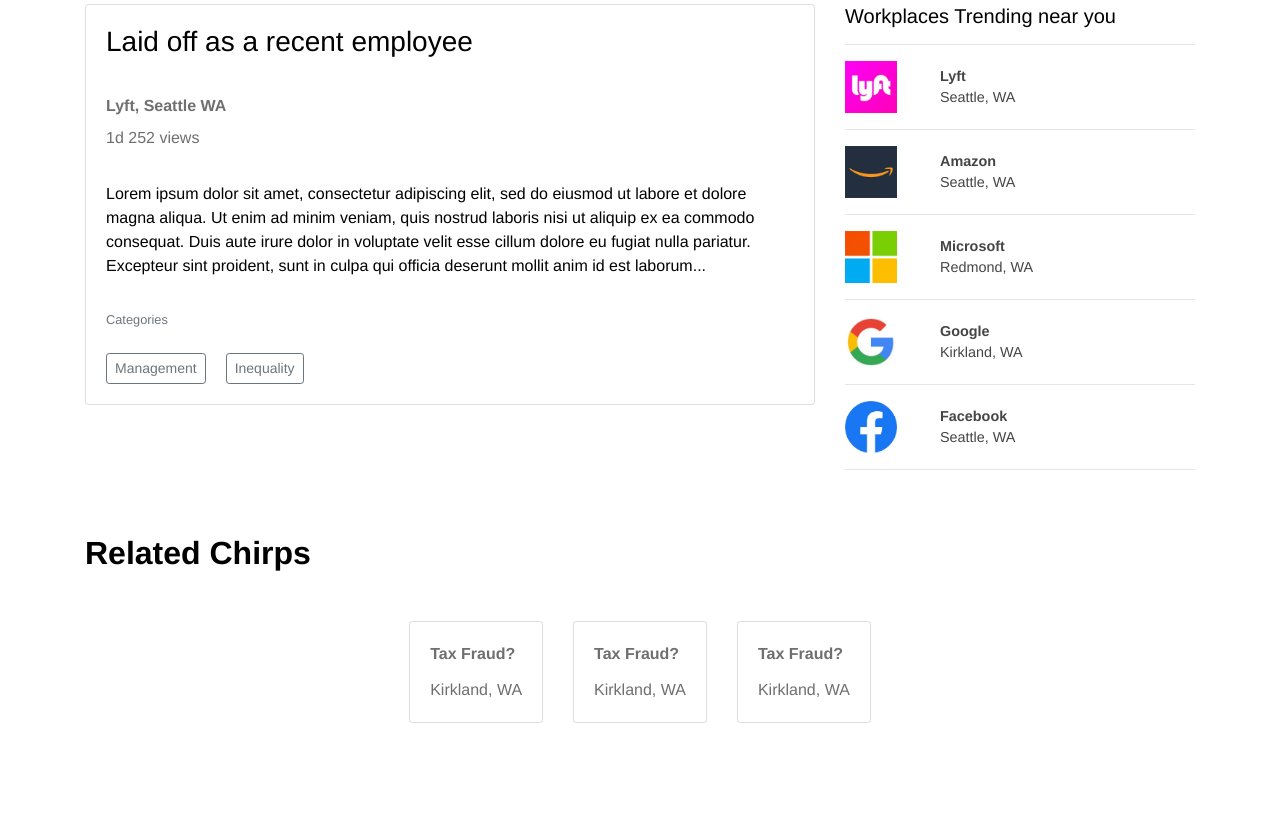
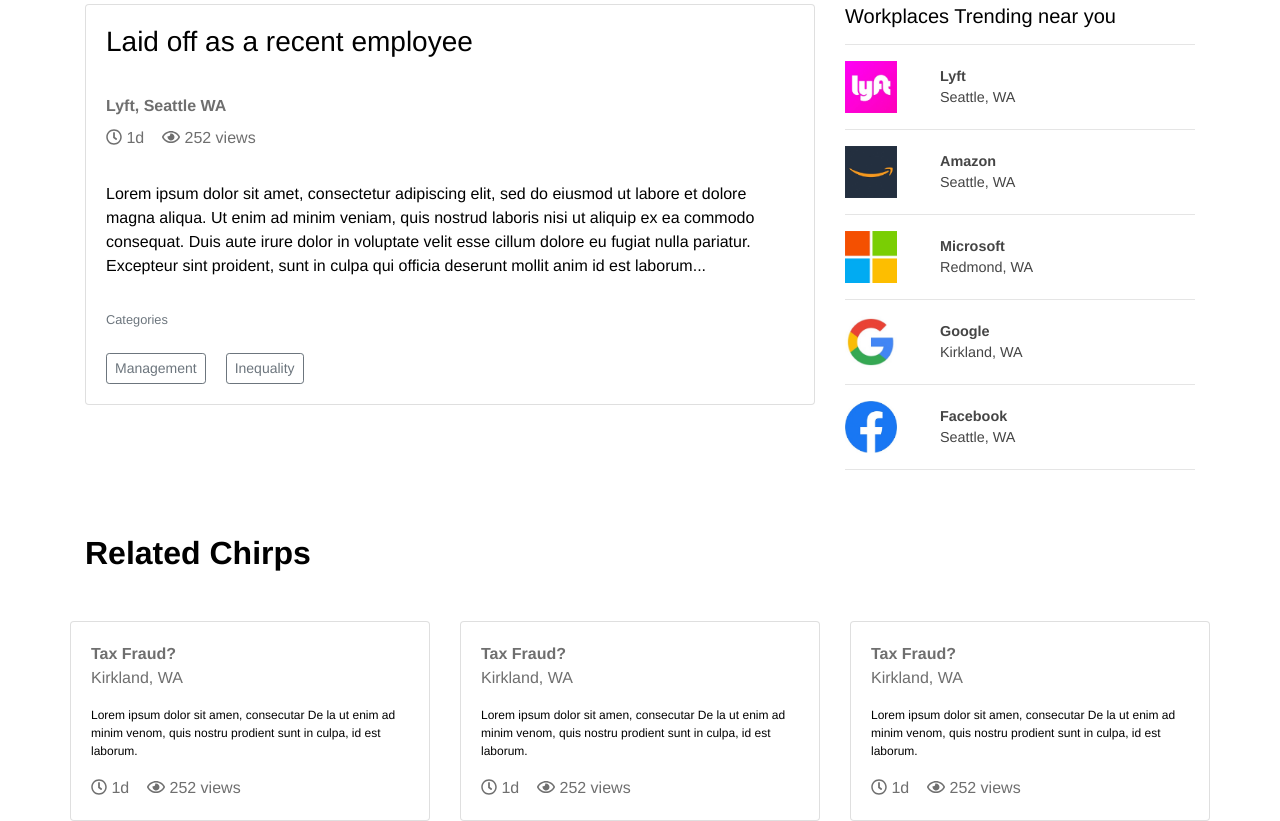
Before and after one commit to chirpout/app, a React (Create React App) app: page /chirps in a window 1280 px wide. Shown: the part 220-1041 px from the top of the page. Before the commit the page ends 943 px from the top, so only its background shows below. Built offline with nearby package versions, Linux system fonts and the light colour scheme.

Commit message:
finished chirps page

```diff
--- a/package.json
+++ b/package.json
@@ -4,6 +4,7 @@
   "private": true,
   "dependencies": {
     "@fortawesome/fontawesome-svg-core": "^1.2.28",
+    "@fortawesome/free-regular-svg-icons": "^5.13.0",
     "@fortawesome/free-solid-svg-icons": "^5.13.0",
     "@fortawesome/react-fontawesome": "^0.1.9",
     "@testing-library/jest-dom": "^4.2.4",
--- a/src/pages/chirps.js
+++ b/src/pages/chirps.js
@@ -2,7 +2,8 @@ import React, { Component } from "react";
 import { Container, Row, Col, Card, CardTitle, CardBody, CardText, Button, CardFooter } from 'reactstrap';
 import AOS from "aos";
 
-// import lyft from "../components/imgs/lyft_logo.png";
+import { FontAwesomeIcon } from '@fortawesome/react-fontawesome';
+import { faClock, faEye } from '@fortawesome/free-regular-svg-icons';
 
 import styles from "./css/chirps.module.css";
 
@@ -27,7 +28,7 @@ class Chirps extends Component {
                                 <CardBody>
                                     <CardTitle tag='h4' className={styles.title}>Laid off as a recent employee</CardTitle>
                                     <div className={styles.company}>Lyft, Seattle WA</div>
-                                    <div className={styles.stats}><i></i>1d 252 views</div>
+                                    <div className={styles.stats}><FontAwesomeIcon icon={faClock} /> 1d &nbsp; &nbsp;<FontAwesomeIcon icon={faEye} /> 252 views</div>
 
                                     <CardText className={styles.chirpDet}>
                                         Lorem ipsum dolor sit amet, consectetur adipiscing elit, sed do eiusmod
@@ -121,8 +122,16 @@ class Chirps extends Component {
                             <Col>
                                 <Card>
                                     <CardBody>
-                                        <CardTitle className={styles.company}>Tax Fraud?</CardTitle>
+                                        <div className={styles.company}>Tax Fraud?</div>
                                         <div className={styles.footer_title}>Kirkland, WA</div>
+                                        <CardText>
+                                            <div className={styles.footer_text}>
+                                                Lorem ipsum dolor sit amen, consecutar
+                                                De la ut enim ad minim venom, quis nostru prodient
+                                                sunt in culpa, id est laborum.
+                                            </div>
+                                        </CardText>
+                                        <div className={styles.footer_stats}><i></i><FontAwesomeIcon icon={faClock} /> 1d &nbsp; &nbsp;<FontAwesomeIcon icon={faEye} /> 252 views</div>
 
                                     </CardBody>
                                 </Card>
@@ -131,8 +140,16 @@ class Chirps extends Component {
                             <Col>
                                 <Card>
                                     <CardBody>
-                                        <CardTitle className={styles.company}>Tax Fraud?</CardTitle>
+                                        <div className={styles.company}>Tax Fraud?</div>
                                         <div className={styles.footer_title}>Kirkland, WA</div>
+                                        <CardText>
+                                            <div className={styles.footer_text}>
+                                                Lorem ipsum dolor sit amen, consecutar
+                                                De la ut enim ad minim venom, quis nostru prodient
+                                                sunt in culpa, id est laborum.
+                                            </div>
+                                        </CardText>
+                                        <div className={styles.footer_stats}><i></i><FontAwesomeIcon icon={faClock} /> 1d &nbsp; &nbsp;<FontAwesomeIcon icon={faEye} /> 252 views</div>
 
                                     </CardBody>
                                 </Card>
@@ -141,12 +158,21 @@ class Chirps extends Component {
                             <Col>
                                 <Card>
                                     <CardBody>
-                                        <CardTitle className={styles.company}>Tax Fraud?</CardTitle>
+                                        <div className={styles.company}>Tax Fraud?</div>
                                         <div className={styles.footer_title}>Kirkland, WA</div>
+                                        <CardText>
+                                            <div className={styles.footer_text}>
+                                                Lorem ipsum dolor sit amen, consecutar
+                                                De la ut enim ad minim venom, quis nostru prodient
+                                                sunt in culpa, id est laborum.
+                                            </div>
+                                        </CardText>
+                                        <div className={styles.footer_stats}><i></i><FontAwesomeIcon icon={faClock} /> 1d &nbsp; &nbsp;<FontAwesomeIcon icon={faEye} /> 252 views</div>
 
                                     </CardBody>
                                 </Card>
                             </Col>
+
                         </Row>
                     </Row>
                 </Container>
--- a/src/pages/css/chirps.module.css
+++ b/src/pages/css/chirps.module.css
@@ -40,5 +40,15 @@
 
 .footer_title {
     color: #6F6F6F;
+    margin-bottom: 1em;
+}
 
+.footer_text {
+    font-size: .75rem;
+    margin-bottom: 1em;
 }
+
+.footer_stats {
+    font-size: 1rem;
+    color: #6F6F6F;
+}
```
Also changed, not shown: 1 other file (tests, documents, lock files or other folders).
